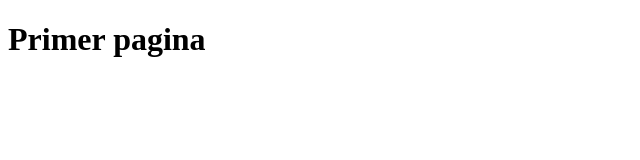
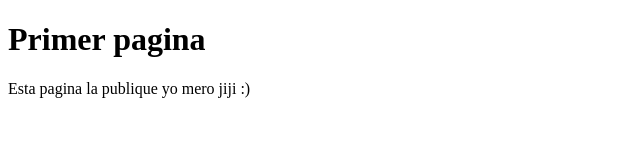
Before and after one commit to MauricioOlvera/prueba52, a plain HTML site: page index.html in a window 1280 px wide. Shown: the whole page, without its empty margins (0-640 px from the left). Drawn offline with Linux system fonts and the light colour scheme.

Commit message:
Update index.html

```diff
--- a/index.html
+++ b/index.html
@@ -9,5 +9,6 @@
     <body>
         <!-- Mauricio Olvera -->
         <h1>Primer pagina</h1>
+        <p>Esta pagina la publique yo mero jiji :)</p>
     </body>
 </html>
```
